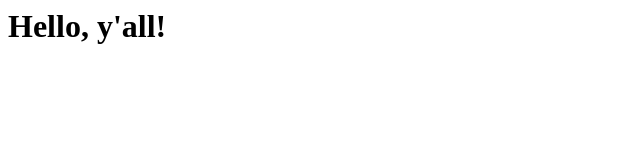
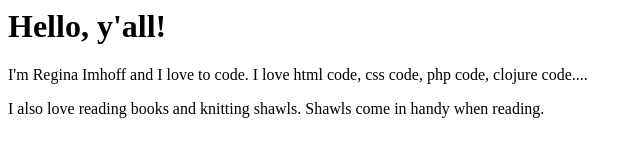
Before and after one commit to StabbyMcDuck/stabbymcduck.github.io, a plain HTML site: page index.html in a window 1280 px wide. Shown: the whole page, without its empty margins (0-642 px from the left). Drawn offline with Linux system fonts and the light colour scheme.

Commit message:
added content

```diff
--- a/index.html
+++ b/index.html
@@ -1 +1,7 @@
 <h1>Hello, y'all!</h1>
+<p>I'm Regina Imhoff and I love to code.  I love html code, css code,
+php code, clojure code....
+</p>
+<p>
+I also love reading books and knitting shawls.  Shawls come in handy when reading.
+</p>
```
